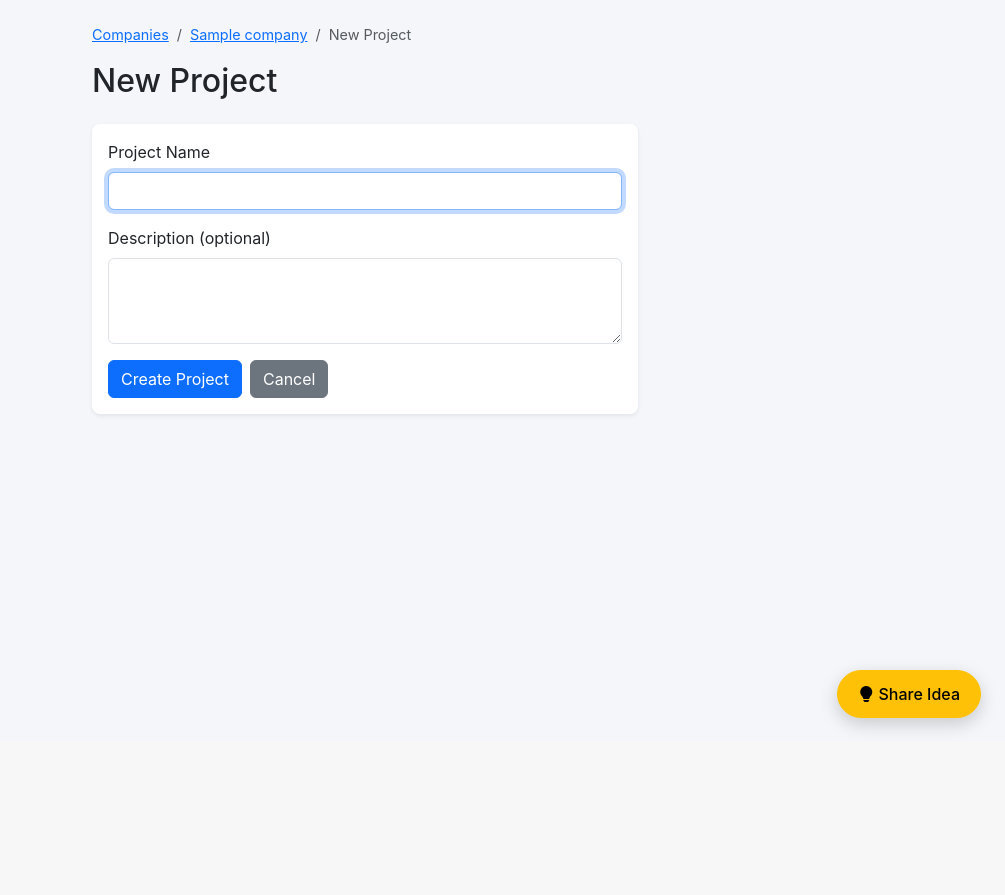
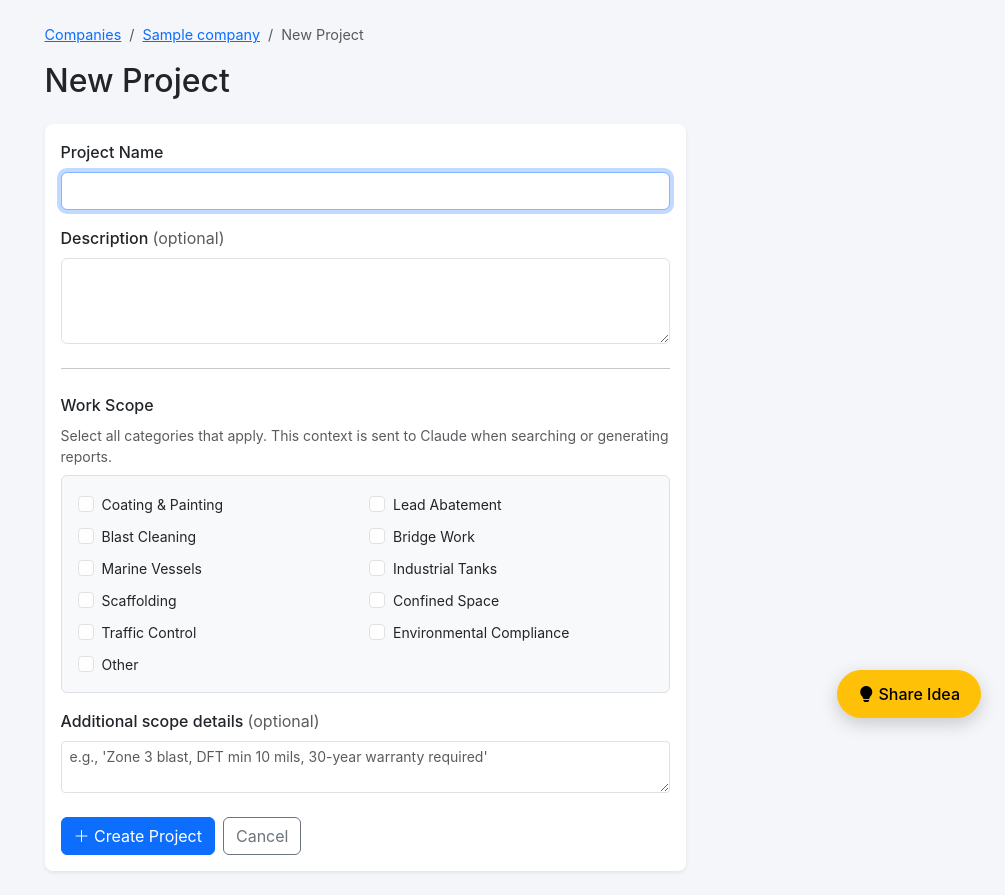
Before and after one commit to jKeonaona/powerscan, a Flask app: page /companies/1/projects/new in a window 1280 px wide. Shown: the part 58-953 px from the top of the page, without its empty margins (275-1280 px from the left). Before the commit the page ends 789 px from the top, so only its background shows below. Run offline with Flask 3, Linux system fonts and the light colour scheme; a user stored in the database is signed in; tables that the repository leaves empty hold one stand-in row (values such as "Sample post").

Commit message:
Add Work Scope definition to projects
- Project model: work_scope (JSON) and scope_details (Text) columns,
  auto-migrated on startup; work_scope_list property for template use
- New /projects/<id>/edit route with pre-populated form
- project_form.html: scope checklist (11 categories) + free-text details
  field; supports both create and edit modes
- Project Hub: scope badges displayed below project name with Edit
  Project button for admins
- Projects listing: scope tags shown on each project card
- Search: scope context prepended to every Claude prompt when set
- Reports: scope context injected into all report prompts; estimating
  intelligence gets an explicit 'Scope-Relevant Provisions' section
  instruction with out-of-scope flagging

Co-Authored-By: Claude Sonnet 4.6 <noreply@anthropic.com>

```diff
--- a/app.py
+++ b/app.py
@@ -39,6 +39,20 @@ CCC_ADMIN_SEEDS = [
 CCC_ADMIN_TEMP_PASSWORD = "Temp?Access123"
 CCC_COMPANY_ID = 1
 
+WORK_SCOPE_OPTIONS = [
+    "Coating & Painting",
+    "Lead Abatement",
+    "Blast Cleaning",
+    "Bridge Work",
+    "Marine Vessels",
+    "Industrial Tanks",
+    "Scaffolding",
+    "Confined Space",
+    "Traffic Control",
+    "Environmental Compliance",
+    "Other",
+]
+
 
 def _seed_ccc_admins():
     """Idempotently ensure the four CCC admin accounts exist with a forced password reset.
@@ -86,6 +100,8 @@ def _run_migrations(database):
         ("report", "file_path", "VARCHAR(300)"),
         ("user", "must_change_password", "BOOLEAN DEFAULT 0 NOT NULL"),
         ("feedback", "admin_reply", "TEXT"),
+        ("project", "work_scope", "TEXT"),
+        ("project", "scope_details", "TEXT"),
     ]
     for table, column, col_def in migrations:
         try:
@@ -354,15 +370,51 @@ def create_app():
         if request.method == "POST":
             name = request.form.get("name", "").strip()
             description = request.form.get("description", "").strip()
+            scope_items = request.form.getlist("work_scope")
+            scope_details = request.form.get("scope_details", "").strip()
             if not name:
                 flash("Project name is required.", "danger")
             else:
-                project = Project(name=name, description=description, company_id=company.id)
+                project = Project(
+                    name=name,
+                    description=description,
+                    company_id=company.id,
+                    work_scope=json.dumps(scope_items) if scope_items else None,
+                    scope_details=scope_details or None,
+                )
                 db.session.add(project)
                 db.session.commit()
                 flash(f"Project '{name}' created.", "success")
                 return redirect(url_for("projects", company_id=company.id))
-        return render_template("project_form.html", company=company)
+        return render_template("project_form.html", company=company, project=None,
+                               scope_options=WORK_SCOPE_OPTIONS, current_scope=[])
+
+    @app.route("/projects/<int:project_id>/edit", methods=["GET", "POST"])
+    @login_required
+    @admin_required
+    def edit_project(project_id):
+        project = db.session.get(Project, project_id) or abort(404)
+        company = db.session.get(Company, project.company_id) or abort(404)
+        if not current_user.is_superadmin and current_user.company_id != project.company_id:
+            abort(403)
+        if request.method == "POST":
+            name = request.form.get("name", "").strip()
+            description = request.form.get("description", "").strip()
+            scope_items = request.form.getlist("work_scope")
+            scope_details = request.form.get("scope_details", "").strip()
+            if not name:
+                flash("Project name is required.", "danger")
+            else:
+                project.name = name
+                project.description = description
+                project.work_scope = json.dumps(scope_items) if scope_items else None
+                project.scope_details = scope_details or None
+                db.session.commit()
+                flash("Project updated.", "success")
+                return redirect(url_for("drawings", project_id=project.id))
+        return render_template("project_form.html", company=company, project=project,
+                               scope_options=WORK_SCOPE_OPTIONS,
+                               current_scope=project.work_scope_list)
 
     @app.route("/projects/<int:project_id>/delete", methods=["POST"])
     @login_required
@@ -401,12 +453,25 @@ def create_app():
             elif not app.config["ANTHROPIC_API_KEY"]:
                 flash("Claude API key not configured. Set ANTHROPIC_API_KEY environment variable.", "danger")
             else:
+                scope_items = project.work_scope_list
+                scope_context = None
+                if scope_items:
+                    scope_text = ", ".join(scope_items)
+                    scope_context = (
+                        f"This project involves the following work scope: {scope_text}."
+                    )
+                    if project.scope_details:
+                        scope_context += f" Additional details: {project.scope_details}."
+                    scope_context += (
+                        " Focus your answer on provisions and requirements relevant to this scope."
+                    )
                 results = search_drawings(
                     query,
                     project.id,
                     app.config["ANTHROPIC_API_KEY"],
                     app.config["PROCESSED_FOLDER"],
                     doc_type=search_doc_type or None,
+                    scope_context=scope_context,
                 )
                 history = SearchHistory(
                     project_id=project.id,
--- a/models.py
+++ b/models.py
@@ -59,8 +59,20 @@ class Project(db.Model):
     description = db.Column(db.Text)
     company_id = db.Column(db.Integer, db.ForeignKey("company.id"), nullable=False)
     created_at = db.Column(db.DateTime, default=lambda: datetime.now(timezone.utc))
+    work_scope = db.Column(db.Text, nullable=True)   # JSON array of selected scope items
+    scope_details = db.Column(db.Text, nullable=True)
 
     drawings = db.relationship("Drawing", backref="project", cascade="all, delete-orphan")
+
+    @property
+    def work_scope_list(self):
+        if not self.work_scope:
+            return []
+        try:
+            import json
+            return json.loads(self.work_scope)
+        except Exception:
+            return []
 
 
 class Drawing(db.Model):
--- a/reports.py
+++ b/reports.py
@@ -545,6 +545,28 @@ def _process_report(app, report_id):
             if report.template_id in ("estimating_intelligence", "bid_summary"):
                 prompt += _get_rates_context()
 
+            # Inject work scope context for all templates
+            scope_items = project.work_scope_list
+            if scope_items:
+                scope_text = ", ".join(scope_items)
+                scope_ctx = (
+                    f"\n\nProject Work Scope: This project involves the following work: {scope_text}."
+                )
+                if project.scope_details:
+                    scope_ctx += f" Additional scope details: {project.scope_details}."
+                scope_ctx += (
+                    " Focus on provisions, requirements, and specifications relevant to this scope."
+                )
+                if report.template_id == "estimating_intelligence":
+                    scope_ctx += (
+                        "\n\nFor the Estimating Intelligence Report, include a dedicated section "
+                        "called 'Scope-Relevant Provisions' that lists ONLY the special provisions, "
+                        "requirements, and specifications that directly apply to the defined work "
+                        "scope above. For any provision identified as not applicable to this scope, "
+                        "flag it with: 'Out of scope for this project.'"
+                    )
+                prompt += scope_ctx
+
             pages = (
                 db.session.query(DrawingPage, Drawing)
                 .join(Drawing, DrawingPage.drawing_id == Drawing.id)
--- a/templates/project_form.html
+++ b/templates/project_form.html
@@ -1,33 +1,78 @@
 {% extends "base.html" %}
-{% block title %}New Project - PowerScan{% endblock %}
+{% block title %}{% if project %}Edit Project{% else %}New Project{% endif %} - PowerScan{% endblock %}
 
 {% block content %}
 <div class="container">
     <div class="row justify-content-center">
-        <div class="col-md-6">
+        <div class="col-md-7">
             <nav aria-label="breadcrumb">
                 <ol class="breadcrumb">
                     <li class="breadcrumb-item"><a href="{{ url_for('companies') }}">Companies</a></li>
                     <li class="breadcrumb-item"><a href="{{ url_for('projects', company_id=company.id) }}">{{ company.name }}</a></li>
+                    {% if project %}
+                    <li class="breadcrumb-item"><a href="{{ url_for('drawings', project_id=project.id) }}">{{ project.name }}</a></li>
+                    <li class="breadcrumb-item active">Edit</li>
+                    {% else %}
                     <li class="breadcrumb-item active">New Project</li>
+                    {% endif %}
                 </ol>
             </nav>
-            <h2 class="mb-4">New Project</h2>
+
+            <h2 class="mb-4">{% if project %}Edit Project{% else %}New Project{% endif %}</h2>
+
             <div class="card shadow-sm">
                 <div class="card-body">
                     <form method="POST">
+
                         <div class="mb-3">
-                            <label for="name" class="form-label">Project Name</label>
-                            <input type="text" class="form-control" id="name" name="name" required autofocus>
+                            <label for="name" class="form-label fw-medium">Project Name</label>
+                            <input type="text" class="form-control" id="name" name="name" required autofocus
+                                   value="{{ project.name if project else '' }}">
                         </div>
+
+                        <div class="mb-4">
+                            <label for="description" class="form-label fw-medium">Description <span class="text-muted fw-normal">(optional)</span></label>
+                            <textarea class="form-control" id="description" name="description" rows="3">{{ project.description if project else '' }}</textarea>
+                        </div>
+
+                        <hr class="my-4">
+
                         <div class="mb-3">
-                            <label for="description" class="form-label">Description (optional)</label>
-                            <textarea class="form-control" id="description" name="description" rows="3"></textarea>
+                            <label class="form-label fw-medium">Work Scope</label>
+                            <p class="text-muted small mb-2">Select all categories that apply. This context is sent to Claude when searching or generating reports.</p>
+                            <div class="border rounded p-3 bg-light">
+                                <div class="row row-cols-1 row-cols-sm-2 g-2">
+                                    {% for option in scope_options %}
+                                    <div class="col">
+                                        <div class="form-check mb-0">
+                                            <input class="form-check-input" type="checkbox"
+                                                   name="work_scope" value="{{ option }}"
+                                                   id="scope_{{ loop.index }}"
+                                                   {% if option in (current_scope or []) %}checked{% endif %}>
+                                            <label class="form-check-label small" for="scope_{{ loop.index }}">
+                                                {{ option }}
+                                            </label>
+                                        </div>
+                                    </div>
+                                    {% endfor %}
+                                </div>
+                            </div>
                         </div>
+
+                        <div class="mb-4">
+                            <label for="scope_details" class="form-label fw-medium">Additional scope details <span class="text-muted fw-normal">(optional)</span></label>
+                            <textarea class="form-control form-control-sm" id="scope_details" name="scope_details"
+                                      rows="2" placeholder="e.g., 'Zone 3 blast, DFT min 10 mils, 30-year warranty required'">{{ project.scope_details if project else '' }}</textarea>
+                        </div>
+
                         <div class="d-flex gap-2">
-                            <button type="submit" class="btn btn-primary">Create Project</button>
-                            <a href="{{ url_for('projects', company_id=company.id) }}" class="btn btn-secondary">Cancel</a>
+                            <button type="submit" class="btn btn-primary">
+                                {% if project %}<i class="bi bi-check-lg"></i> Save Changes{% else %}<i class="bi bi-plus-lg"></i> Create Project{% endif %}
+                            </button>
+                            <a href="{% if project %}{{ url_for('drawings', project_id=project.id) }}{% else %}{{ url_for('projects', company_id=company.id) }}{% endif %}"
+                               class="btn btn-outline-secondary">Cancel</a>
                         </div>
+
                     </form>
                 </div>
             </div>
```
Also changed, not shown: search.py (+10 -6 lines), templates/drawings.html (+21 -2 lines), templates/projects.html (+9 -2 lines).
